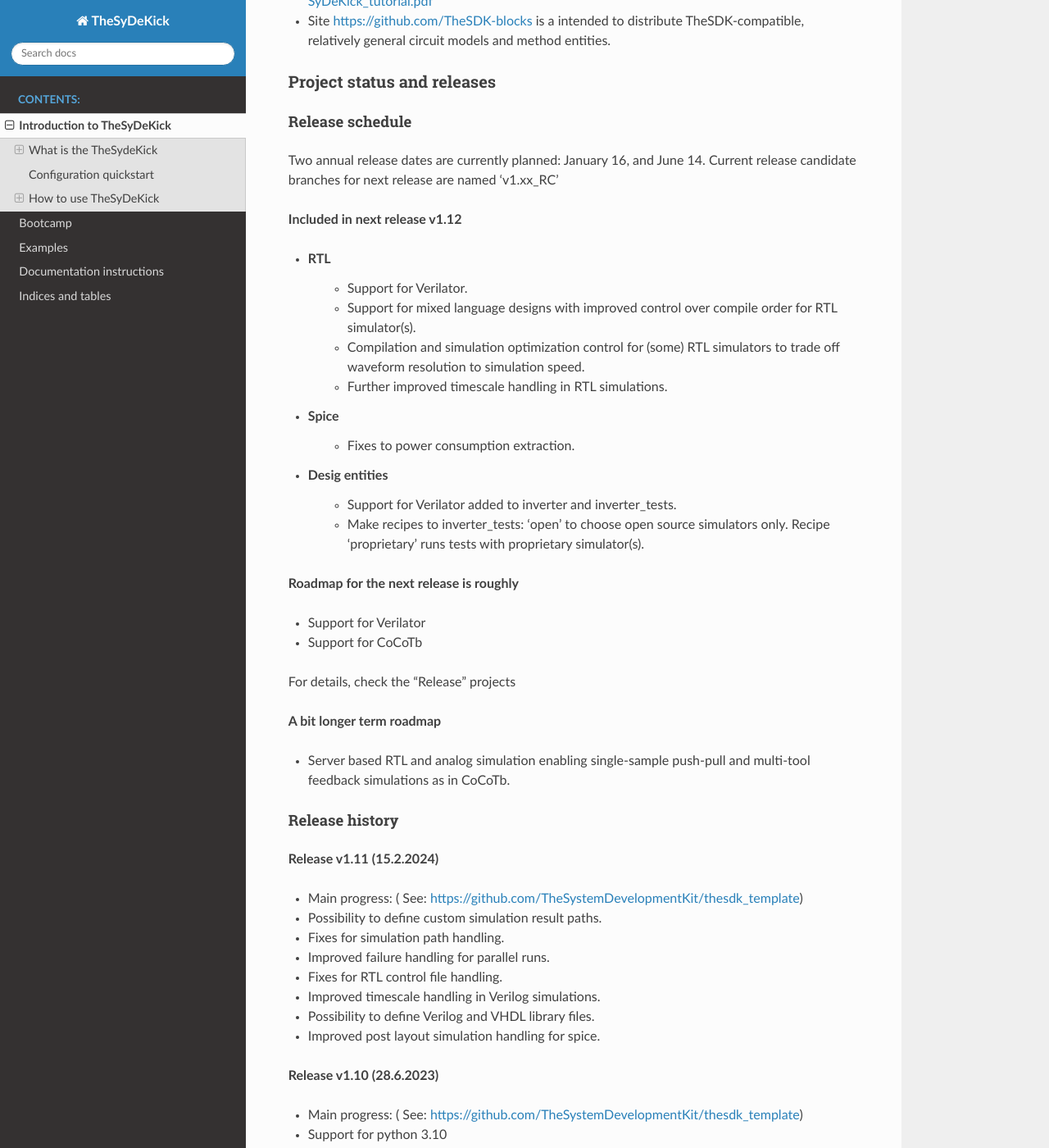
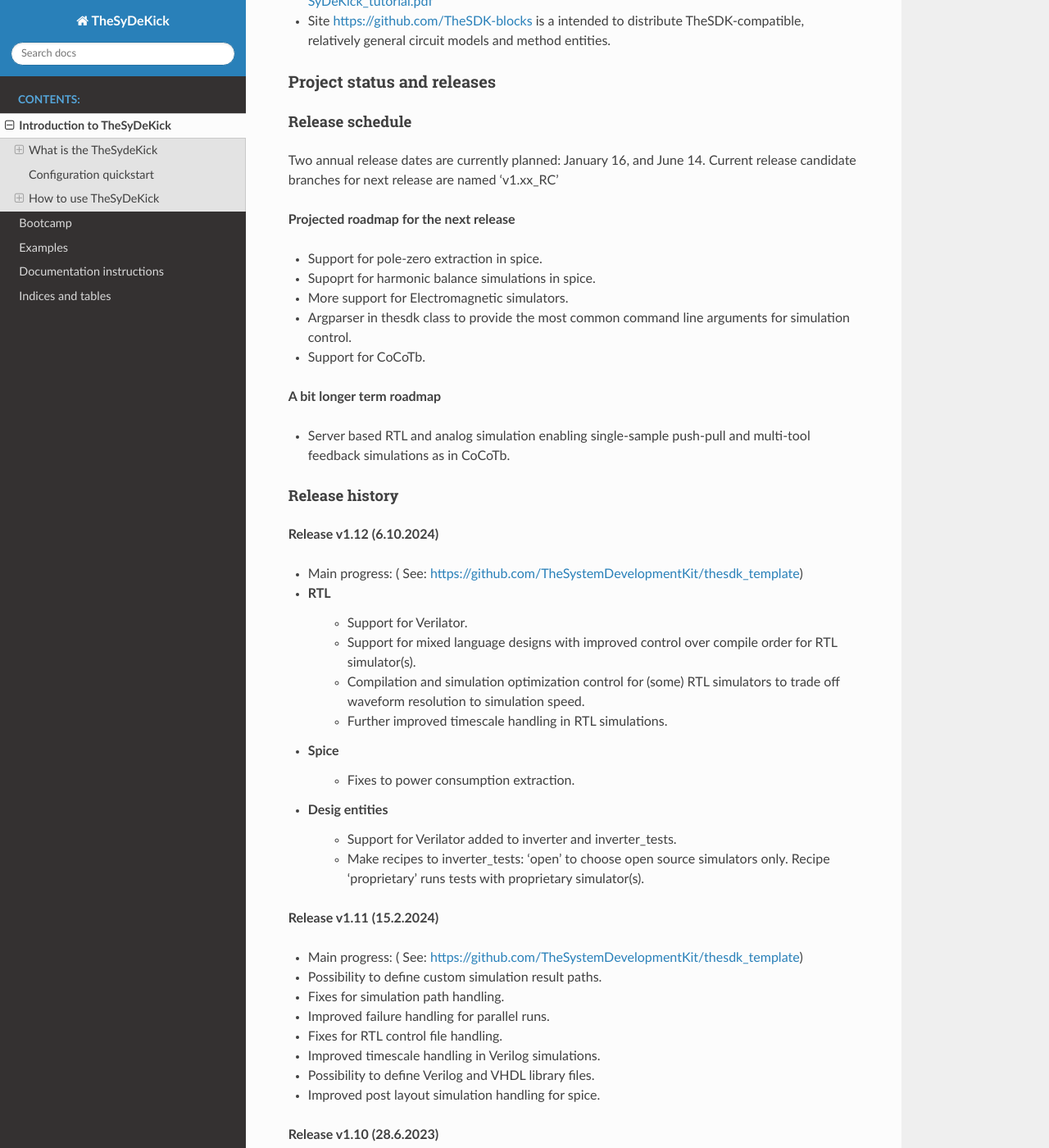
Before and after one commit to TheSystemDevelopmentKit/thesdk_template, a Sphinx documentation site: the page built from doc/source/introduction.rst, in a window 1280 px wide and 1400 px high, scrolled down 2452 px. Shown: the whole window at 82% size. Built offline with Sphinx 7.4.7 and the Read the Docs theme 2.0.0, drawn with Linux system fonts in a browser that asks for light colours; formulas are drawn with MathJax 3; pages that are not in the unit, such as notebooks, are missing from menus.

Commit message:
Add release notes to documentation

```diff
--- a/doc/source/introduction.rst
+++ b/doc/source/introduction.rst
@@ -91,8 +91,24 @@ Release schedule
 ................
 Two annual release dates are currently planned: January 16, and June 14. Current release candidate branches for next release are named 'v1.xx_RC'
 
-**Included in next release v1.12**
+**Projected roadmap for the next release**
 
+* Support for pole-zero extraction in spice.
+* Supoprt for harmonic balance simulations in spice.
+* More support for Electromagnetic simulators.
+* Argparser in thesdk class to provide the most common command line arguments for simulation control.
+* Support for CoCoTb.
+
+**A bit longer term roadmap**
+
+* Server based RTL and analog simulation enabling single-sample push-pull and multi-tool feedback simulations as in CoCoTb.
+
+Release history
+...............
+
+**Release v1.12 (6.10.2024)**
+
+* Main progress: ( See: https://github.com/TheSystemDevelopmentKit/thesdk_template)
 * RTL
     * Support for Verilator.
     * Support for mixed language designs with improved control over compile order for RTL simulator(s).
@@ -103,20 +119,6 @@ Two annual release dates are currently planned: January 16, and June 14. Current
 * Desig entities
     * Support for Verilator added to inverter and inverter_tests.
     * Make recipes to inverter_tests: 'open' to choose open source simulators only. Recipe 'proprietary' runs tests with proprietary simulator(s).
-
-**Roadmap for the next release is roughly**
-
-* Support for Verilator
-* Support for CoCoTb
-
-For details, check the "Release" projects
-
-**A bit longer term roadmap**
-
-* Server based RTL and analog simulation enabling single-sample push-pull and multi-tool feedback simulations as in CoCoTb.
-
-Release history
-...............
 
 **Release v1.11 (15.2.2024)**
 
```
